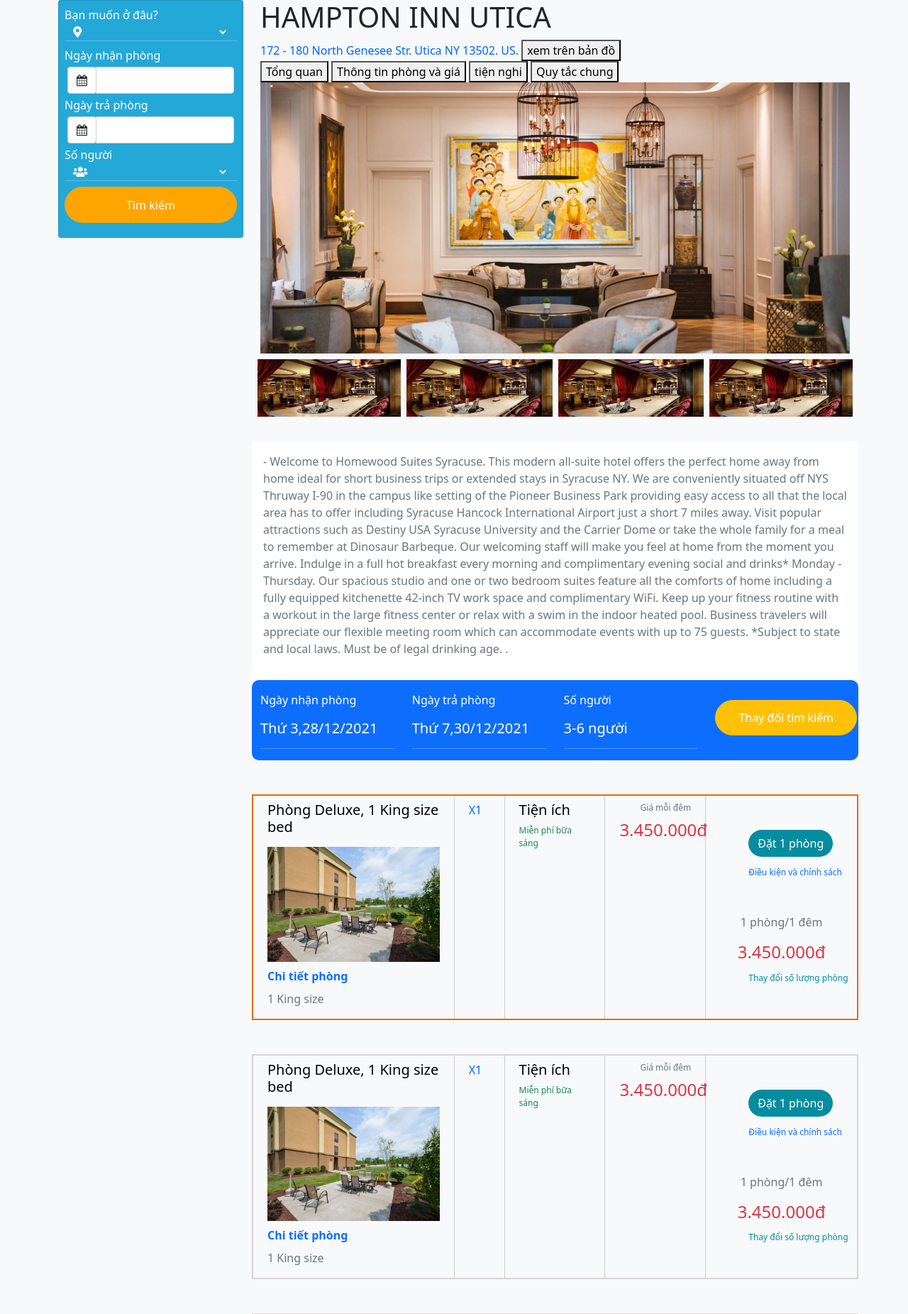
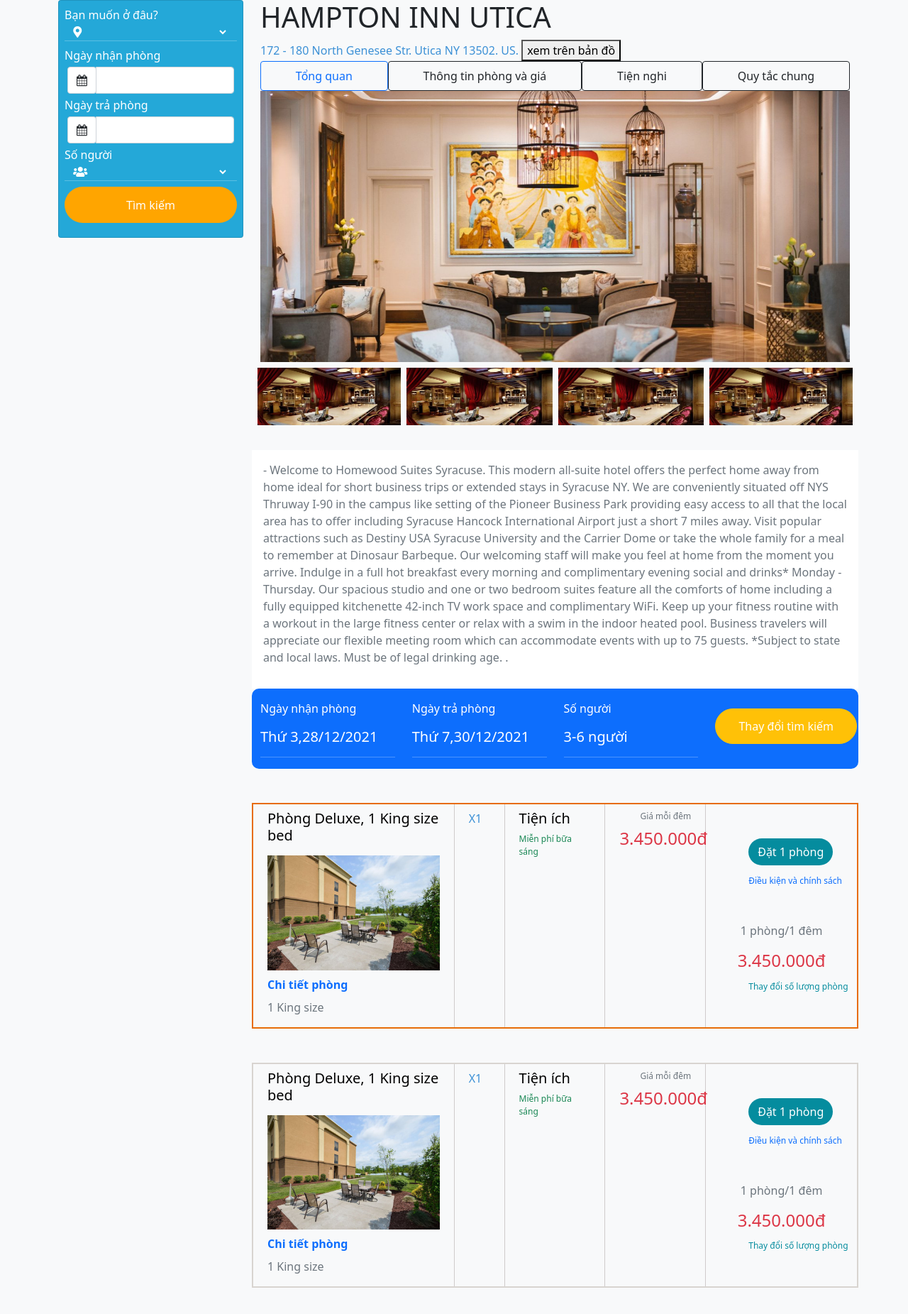
Before and after one commit to Dang-22/Hahalolo, a PHP site: page /hotel_detail.html in a window 1280 px wide. Shown: the top 1851 px of the page at 71% size. Run offline with PHP 8.4, Linux system fonts and the light colour scheme; some libraries are stand-ins or nearby versions.

Commit message:
get pull

```diff
--- a/css/hotel_detail.css
+++ b/css/hotel_detail.css
@@ -102,3 +102,7 @@
 .khungdatphongbenduoi {
     border: solid 2px rgb(216, 212, 208);
 }
+/* button css */
+.button_right .nav .nav_item a {
+    border-radius: 30px;
+}
--- a/hotel_detail.html
+++ b/hotel_detail.html
@@ -102,15 +102,25 @@
         </div>
         <div class="right col-sm-9 mt-9">
           <h1>HAMPTON INN UTICA</h1>
-          <h9 style="color: #0066ff;">172 - 180 North Genesee Str. Utica NY 13502. US.</h6>
+          <h9 style="color: #3d91d6;">172 - 180 North Genesee Str. Utica NY 13502. US.</h6>
             <button>
               xem trên bản đồ
             </button>
             <div class="button_right">
-              <button>Tổng quan</button>
-              <button>Thông tin phòng và giá</button>
-              <button>tiện nghi</button>
-              <button>Quy tắc chung</button>
+              <ul class="nav nav-pills nav-fill">
+                <li class="nav-item">
+                  <a class="nav-link text-primary border border-primary "  href="#">Tổng quan</a>
+                </li>
+                <li class="nav-item">
+                  <a class="nav-link text-dark border border-dark "  href="#">Thông tin phòng và giá</a>
+                </li>
+                <li class="nav-item">
+                  <a class="nav-link text-dark border border-dark" href="">Tiện nghi</a>
+                </li>
+                <li class="nav-item">
+                  <a class="nav-link text-dark border border-dark"href="#">Quy tắc chung</a>
+                </li>
+              </ul>
             </div>
             <div id="carouselExampleSlidesOnly" class="carousel slide" data-bs-ride="carousel">
               <div class="carousel-inner">
```
